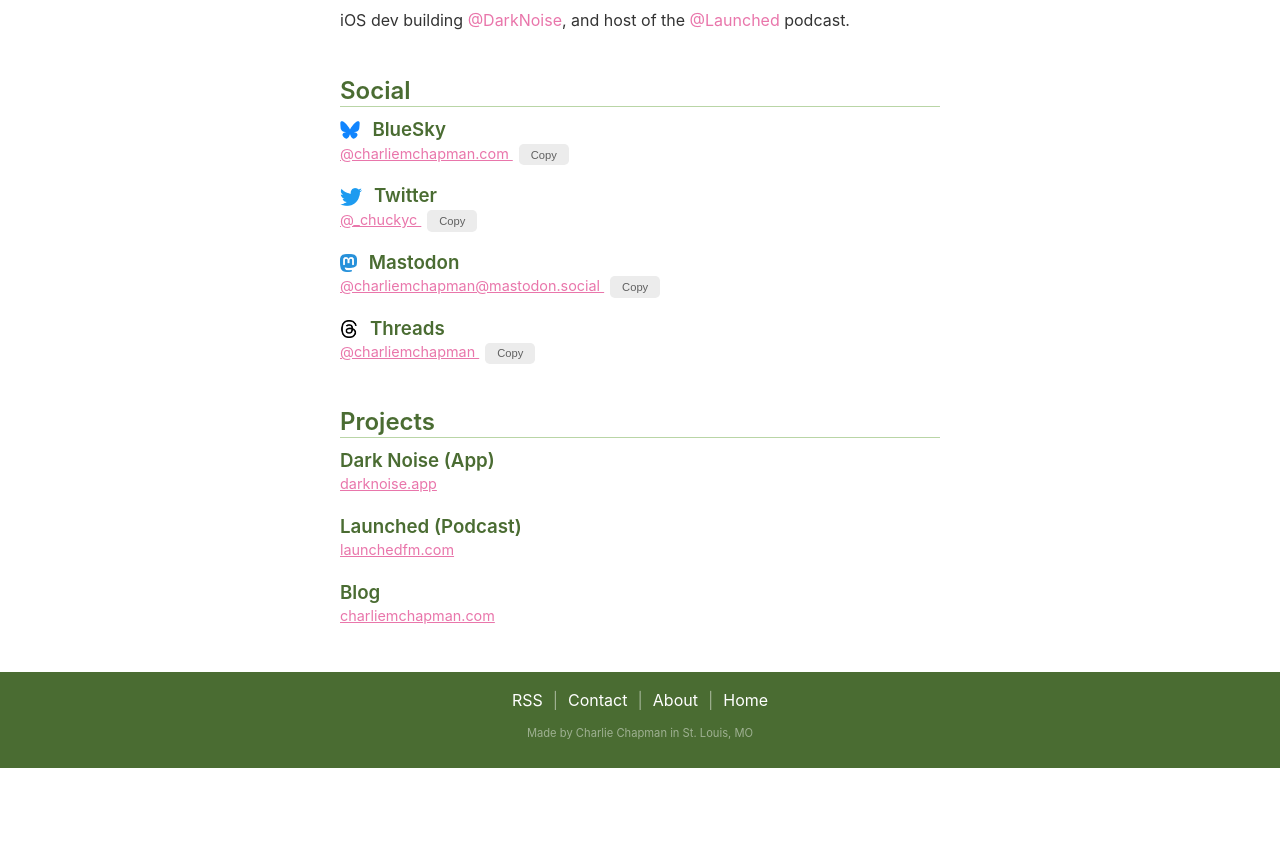
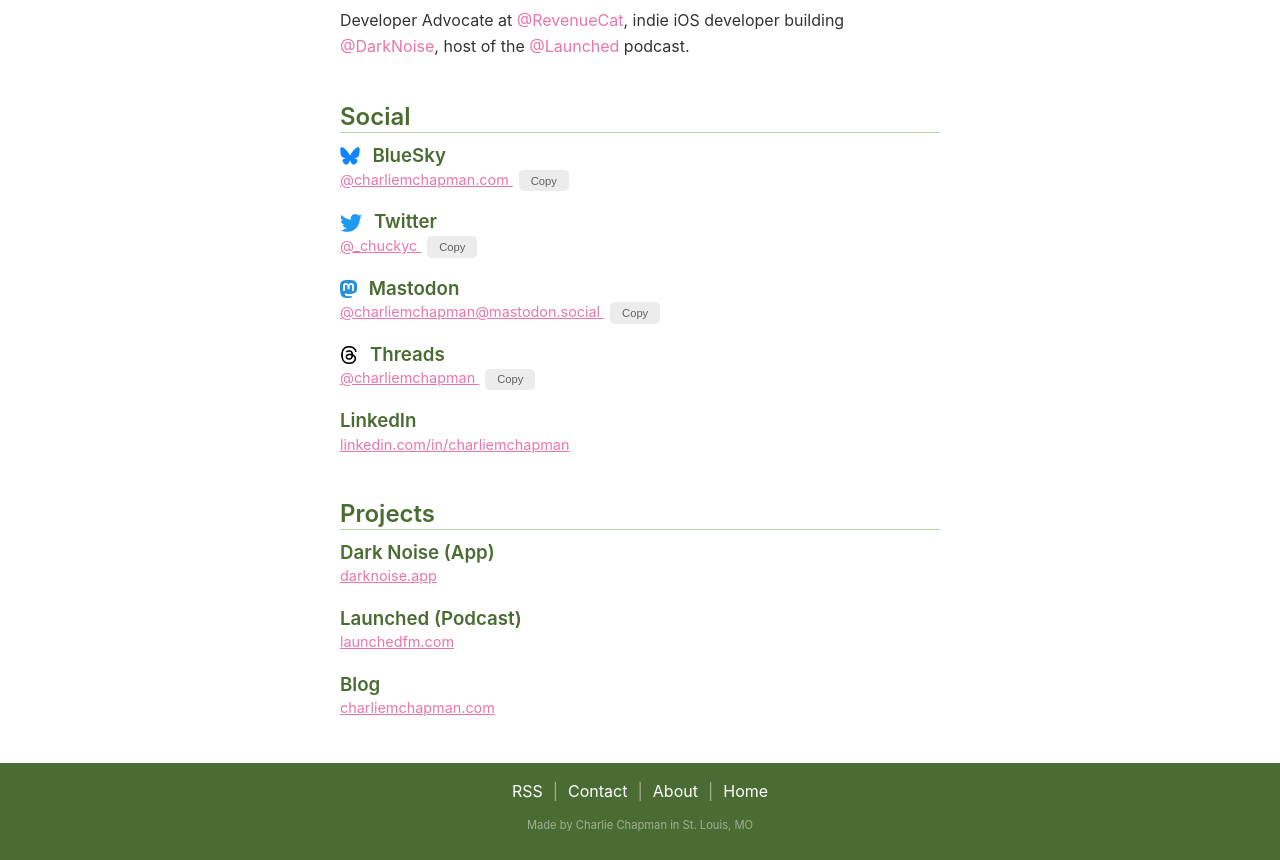
Before and after one commit to charliemchapman/charliemchapman-site, a Jekyll site: the page built from pages/me.md, in a window 1280 px wide. Shown: the part 174-1034 px from the top of the page. Built offline with Jekyll 4.4.1, drawn with Linux system fonts in a browser that asks for light colours; before the commit the page ends 942 px from its top, so only the background shows below that.

Commit message:
Fix biography links

```diff
--- a/pages/me.md
+++ b/pages/me.md
@@ -31,7 +31,7 @@
 <div class="me-content">
     <h1>Charlie Chapman</h1>
     <p class="me-bio">
-        iOS dev building <a href="https://darknoise.app/">@DarkNoise</a>, and host of the <a href="https://launchedfm.com/">@Launched</a> podcast.
+        Developer Advocate at <a href="https://revenuecat.com">@RevenueCat</a>, indie iOS developer building <a href="https://darknoise.app">@DarkNoise</a>, host of the <a href="https://launchedfm.com">@Launched</a> podcast.
     </p>
     <h2>Social</h2>
     <div class="me-link">
@@ -98,6 +98,18 @@
             </p>
         </div>
     </div>
+    <div class="me-link">
+        <div>
+            <div class="me-link-header">
+                <h3>LinkedIn</h3>
+            </div>
+            <p>
+                <a href="https://www.linkedin.com/in/charliemchapman/">
+                    linkedin.com/in/charliemchapman
+                </a>
+            </p>
+        </div>
+    </div>
     <h2>Projects</h2>
     <div class="me-link">
         <div>
@@ -105,7 +117,7 @@
                 <h3>Dark Noise (App)</h3>
             </div>
             <p>
-                <a href="https://darknoise.app/">
+                <a href="https://darknoise.app">
                     darknoise.app
                 </a>
             </p>
@@ -117,7 +129,7 @@
                 <h3>Launched (Podcast)</h3>
             </div>
             <p>
-                <a href="https://launchedfm.com/">
+                <a href="https://launchedfm.com">
                     launchedfm.com
                 </a>
             </p>
```
